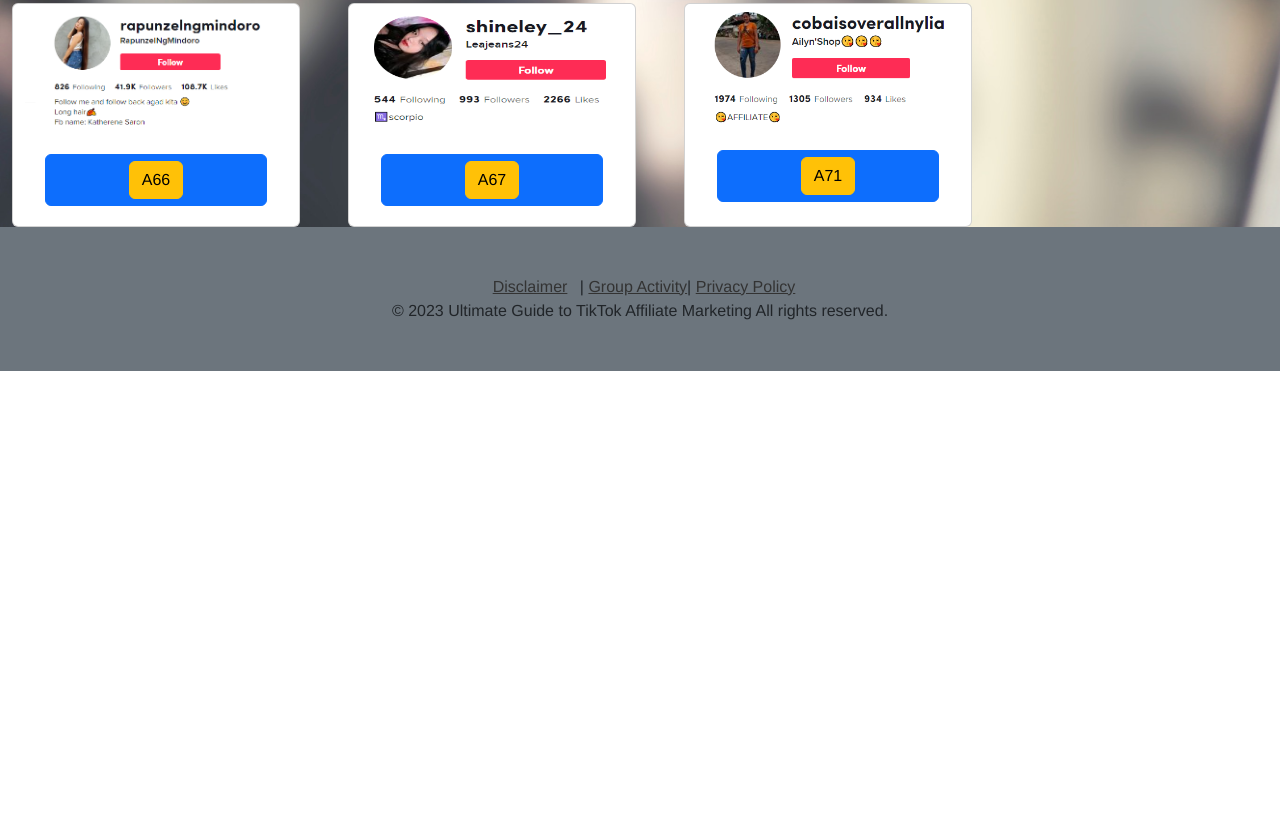
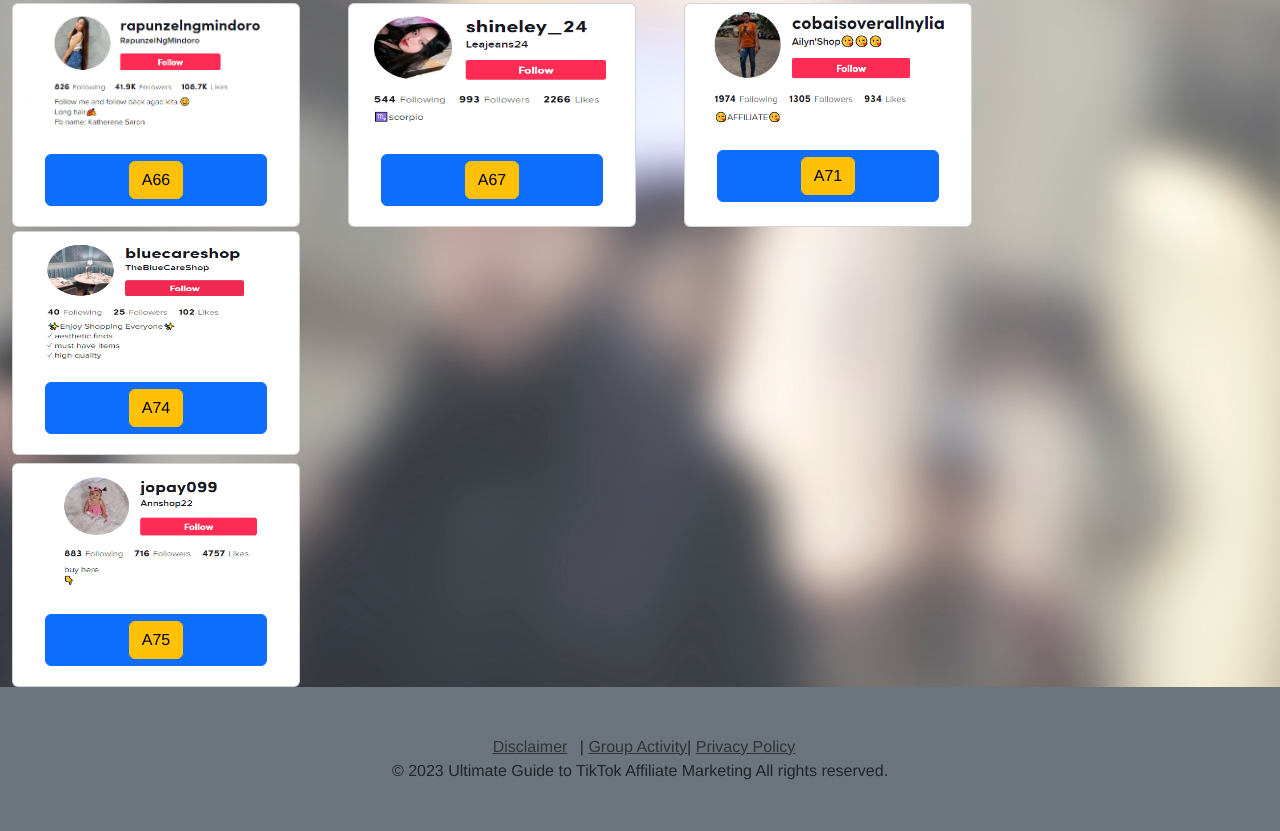
Before and after one commit to haze1109/tiktok-affiliatemarketing, a plain HTML site: page group1.html in a window 1280 px wide. Shown: the part 1537-2368 px from the top of the page. Before the commit the page ends 1908 px from the top, so only its background shows below. Drawn offline with nearby package versions, Linux system fonts and the light colour scheme.

Commit message:
adding members again

```diff
--- a/group1.html
+++ b/group1.html
@@ -390,6 +390,25 @@
             </button></a>
           </div>
         </div>
+        <div class="card mt-1 mx-lg-4" style="width: 18rem;">
+          <img src="img/bluecareshop.png" class="card-img-top" alt="...">
+          <div class="card-body">
+            <a href="https://www.tiktok.com/@bluecareshop"  target="_blank" class="btn btn-primary px-0"><button type="button" class="link-button btn btn-warning m-0">
+           A74
+            </button></a>
+          </div>
+        </div>
+      </div>
+
+      <div class="row mt-1">
+        <div class="card mt-1 mx-lg-4" style="width: 18rem;">
+          <img src="img/jopay099.png" class="card-img-top" alt="...">
+          <div class="card-body">
+            <a href="https://www.tiktok.com/@jopay099"  target="_blank" class="btn btn-primary px-0"><button type="button" class="link-button btn btn-warning m-0">
+           A75
+            </button></a>
+          </div>
+        </div>
       </div>
         <!-- <div class="col-lg-3 col-12 text-center pt-1">
           <div class="card" style="width: 18rem;">
```
Also changed, not shown: group2.html (+14 -0 lines), group4.html (+14 -0 lines), img/amarafaith09.png (added), img/bluecareshop.png (added), img/jenessasantolorin14.png (added), img/jopay099.png (added).
